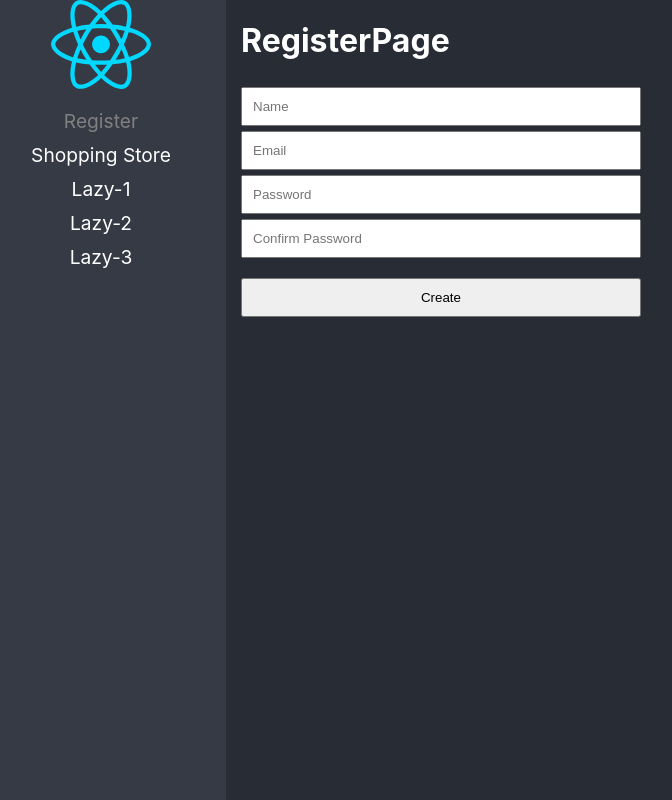
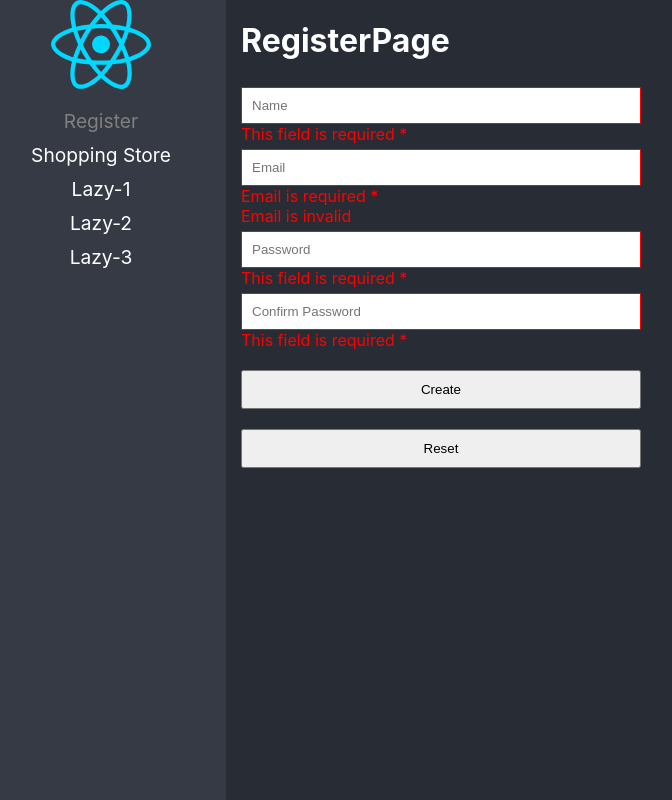
Before and after one commit to moive/react-pro-advanced, a React (Vite) app: page /register in a window 1280 px wide. Shown: the whole page, without its empty margins (24-696 px from the left). Built offline with nearby package versions, Linux system fonts and the light colour scheme.

Commit message:
changes useForm

```diff
--- a/src/forms/hooks/useForm.ts
+++ b/src/forms/hooks/useForm.ts
@@ -7,5 +7,13 @@ export const useForm = <T>(initialData: T) => {
     setFormData((prev) => ({ ...prev, [event.target.name]: event.target.value }));
   };
 
-  return { ...formData, formData, onChange };
+  const reset = () => setFormData({ ...initialData });
+
+  const isValidEmail = (email: string) => {
+    const re =
+      /^(([^<>()[\]\\.,;:\s@"]+(\.[^<>()[\]\\.,;:\s@"]+)*)|(".+"))@((\[[0-9]{1,3}\.[0-9]{1,3}\.[0-9]{1,3}\.[0-9]{1,3}\])|(([a-zA-Z\-0-9]+\.)+[a-zA-Z]{2,}))$/;
+    return re.test(email);
+  };
+
+  return { ...formData, formData, onChange, reset, isValidEmail };
 };
--- a/src/forms/pages/RegisterPage.tsx
+++ b/src/forms/pages/RegisterPage.tsx
@@ -3,12 +3,13 @@ import "../styles/styles.css";
 import { useForm } from "../hooks/useForm";
 
 export const RegisterPage = () => {
-  const { formData, name, email, password, confirmPassword, onChange } = useForm({
-    name: "",
-    email: "",
-    password: "",
-    confirmPassword: "",
-  });
+  const { formData, onChange, reset, name, email, password, confirmPassword, isValidEmail } =
+    useForm({
+      name: "",
+      email: "",
+      password: "",
+      confirmPassword: "",
+    });
 
   const onSubmit = (event: FormEvent<HTMLFormElement>) => {
     event.preventDefault();
@@ -19,23 +20,53 @@ export const RegisterPage = () => {
     <div>
       <h1>RegisterPage</h1>
       <form noValidate onSubmit={(ev) => onSubmit(ev)}>
-        <input type="text" placeholder="Name" value={name} onChange={onChange} name="name" />
-        <input type="email" placeholder="Email" value={email} onChange={onChange} name="email" />
+        <input
+          type="text"
+          placeholder="Name"
+          value={name}
+          onChange={onChange}
+          name="name"
+          className={`${name.trim().length <= 0 && "has-error"}`}
+        />
+        {name.trim().length <= 0 && <span>This field is required *</span>}
+        <input
+          type="email"
+          placeholder="Email"
+          value={email}
+          onChange={onChange}
+          name="email"
+          className={`${!isValidEmail(email) && "has-error"}`}
+        />
+        {name.trim().length <= 0 && <span>Email is required *</span>}
+        {!isValidEmail(email) && <span>Email is invalid</span>}
         <input
           type="password"
           placeholder="Password"
           value={password}
           onChange={onChange}
           name="password"
+          className={`${password.trim().length <= 0 && "has-error"}`}
         />
+        {password.trim().length <= 0 && <span>This field is required *</span>}
+        {password.trim().length < 6 && password.trim().length > 0 && (
+          <span>Lenght min is 6 characters</span>
+        )}
         <input
           type="password"
           placeholder="Confirm Password"
           value={confirmPassword}
           onChange={onChange}
           name="confirmPassword"
+          className={`${confirmPassword.trim().length <= 0 && "has-error"}`}
         />
+        {confirmPassword.trim().length <= 0 && <span>This field is required *</span>}
+        {confirmPassword.trim().length > 0 && confirmPassword !== password && (
+          <span>Password does not match</span>
+        )}
         <button type="submit">Create</button>
+        <button type="reset" onClick={reset}>
+          Reset
+        </button>
       </form>
     </div>
   );
```
